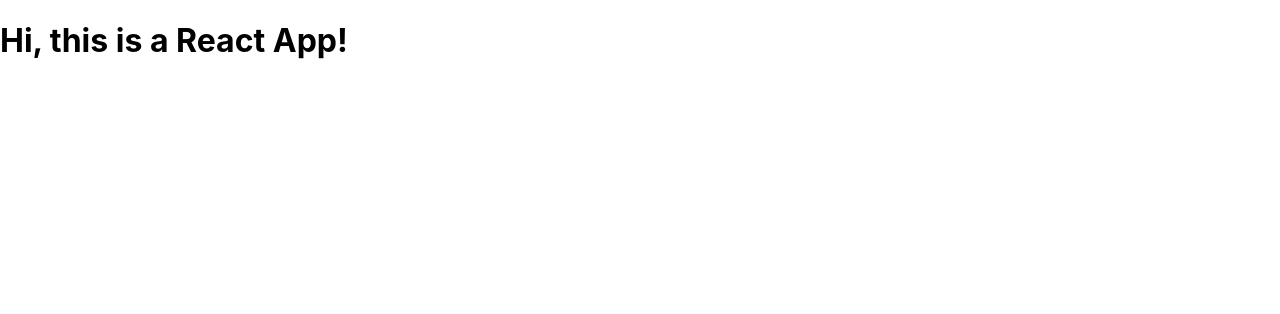
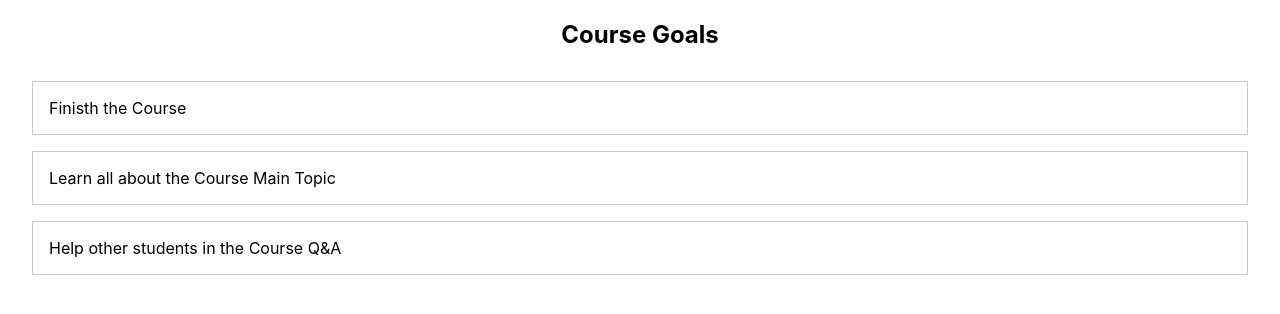
Before and after one commit to Eunho0922/React_Native_Study, a React (Create React App) app in the folder react_practice/: page / in a window 1280 px wide. Shown: the top 314 px of the page. Built offline with nearby package versions, Linux system fonts and the light colour scheme.

Commit message:
React :: li 컴포넌트 적용

```diff
--- a/react_practice/src/App.css
+++ b/react_practice/src/App.css
@@ -1,38 +1,19 @@
+.course-goals h2 {
+  text-align: center;
+}
+
+.goal-list {
+  list-style: none;
+  margin: 2rem;
+  padding: 0;
+}
+
+.goal-list li {
+  margin: 1rem 0;
+  border: 1px solid #ccc;
+  padding: 1rem;
+}
+
 .App {
   text-align: center;
 }
-
-.App-logo {
-  height: 40vmin;
-  pointer-events: none;
-}
-
-@media (prefers-reduced-motion: no-preference) {
-  .App-logo {
-    animation: App-logo-spin infinite 20s linear;
-  }
-}
-
-.App-header {
-  background-color: #282c34;
-  min-height: 100vh;
-  display: flex;
-  flex-direction: column;
-  align-items: center;
-  justify-content: center;
-  font-size: calc(10px + 2vmin);
-  color: white;
-}
-
-.App-link {
-  color: #61dafb;
-}
-
-@keyframes App-logo-spin {
-  from {
-    transform: rotate(0deg);
-  }
-  to {
-    transform: rotate(360deg);
-  }
-}
--- a/react_practice/src/App.js
+++ b/react_practice/src/App.js
@@ -1,14 +1,20 @@
-import React, { useState } from 'react';
+import React from "react"
+
+import GoalList from "./componenets/GoalList"
 import './App.css';
 
 function App() {
-
-    // return React.createElement(
-    //   "h1",
-    //   { title: "This works!" },
-    //   "Hi, this is a React App!"
-    // );
-    return <h1 title='This wokrs!'>Hi, this is a React App!</h1>
+    return (
+      <div className='course-goals'>
+        <h2>Course Goals</h2>
+        {/* <ul className="goal-list">
+        <li>Finish the Course</li>
+        <li>Learn all about the Course Main Topic</li>
+        <li>Help other students in the Course Q&A</li>
+        </ul>*/ }
+        <GoalList />
+      </div>
+    )
 }
 
 export default App;
--- /dev/null
+++ b/react_practice/src/componenets/GoalList.css
@@ -0,0 +1,12 @@
+
+.goal-list {
+    list-style: none;
+    margin: 2rem;
+    padding: 0;
+}
+
+.goal-list li {
+    margin: 1rem 0;
+    border: 1px solid #ccc;
+    padding: 1rem;
+}
--- /dev/null
+++ b/react_practice/src/componenets/GoalList.js
@@ -0,0 +1,15 @@
+import React from "react"
+
+import "./GoalList.css"
+
+const GoalList = () => {
+    return (
+        <ul className="goal-list">
+            <li>Finisth the Course</li>
+            <li>Learn all about the Course Main Topic</li>
+            <li>Help other students in the Course Q&A</li>
+        </ul>
+    )
+}
+
+export default GoalList;
```
